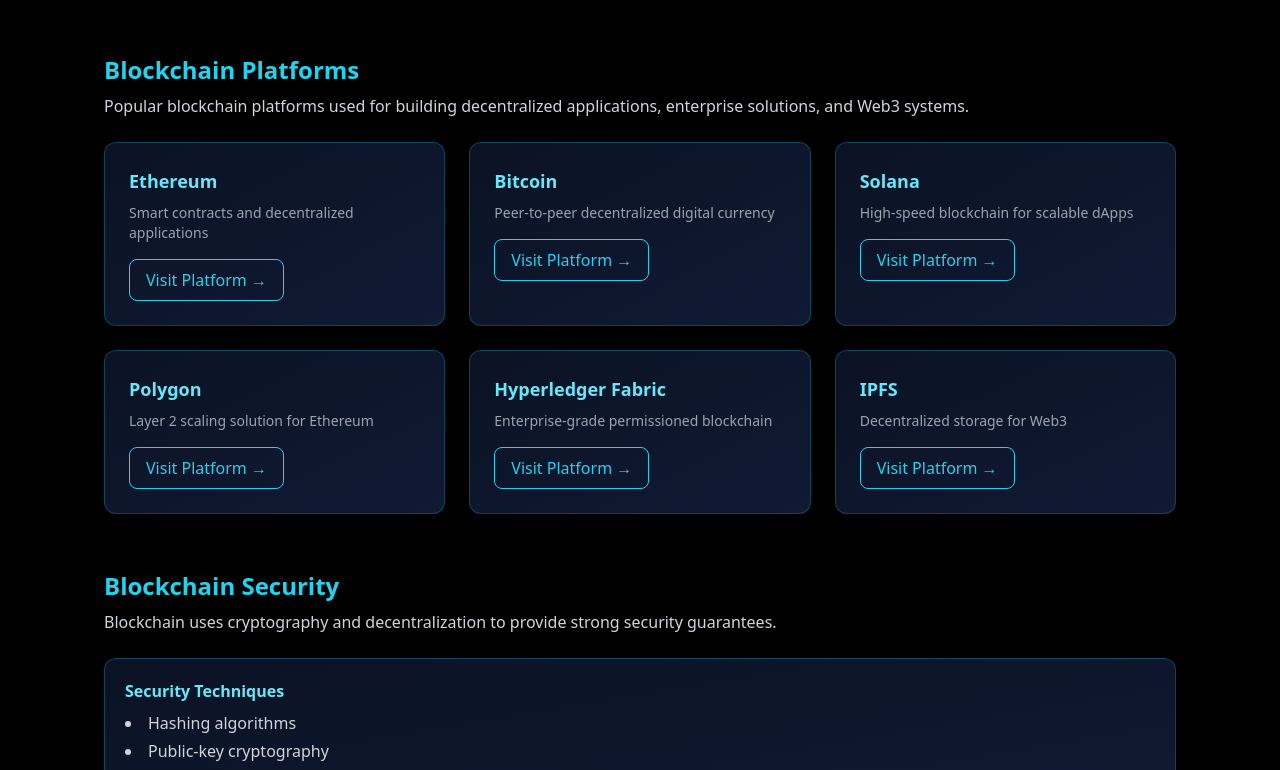
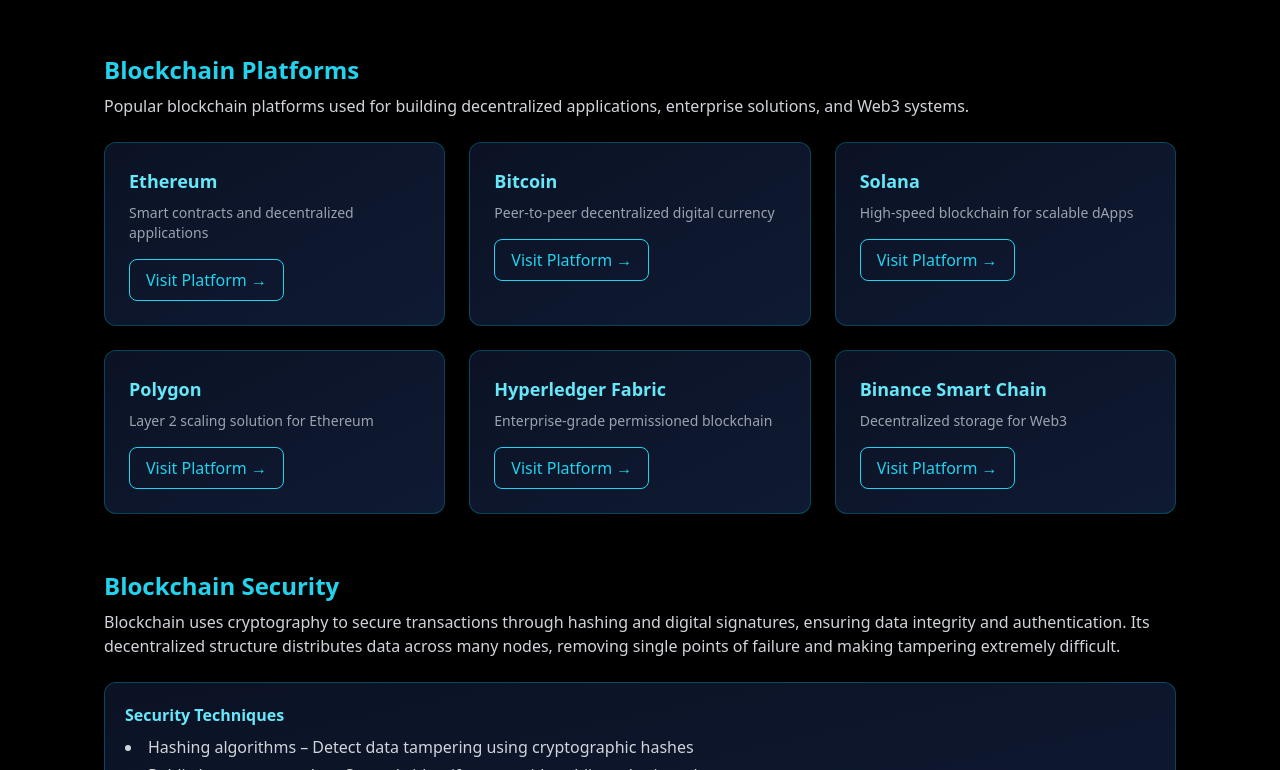
Before and after one commit to RushilVarade1405/Cyber-RYT2, a React (Create React App) app: page /blockchain in a window 1280 px wide. Shown: the part 2030-2800 px from the top of the page. Built offline with nearby package versions, Linux system fonts and the light colour scheme.

Commit message:
BC update

```diff
--- a/src/components/Navbar.tsx
+++ b/src/components/Navbar.tsx
@@ -18,7 +18,7 @@
   const [lastScrollY, setLastScrollY] = useState(0);
 
   /* ===============================
-     Scroll Hide / Show Navbar (Optimized)
+     Scroll Hide / Show Navbar
   =============================== */
   useEffect(() => {
     let ticking = false;
@@ -59,15 +59,13 @@
         transition-transform duration-300
         ${hidden ? "-translate-y-full" : "translate-y-0"}
       `}
-      style={{
-        paddingTop: "env(safe-area-inset-top)",
-      }}
+      style={{ paddingTop: "env(safe-area-inset-top)" }}
     >
       <div className="max-w-[1920px] mx-auto px-4 sm:px-6 md:px-8 lg:px-12">
-        <div className="grid grid-cols-3 items-center h-16">
+        {/* NAVBAR ROW */}
+        <div className="flex items-center h-16">
 
-          {/* LOGO */}
-          <div className="flex items-center">
+          {/* LOGO (LEFT) */}
           <NavLink
             to="/"
             className="text-cyan-400 font-extrabold text-lg tracking-widest
@@ -75,10 +73,9 @@
           >
             CYBER_WORLD
           </NavLink>
-          </div>
 
-          {/* DESKTOP LINKS */}
-          <div className="hidden md:flex justify-center gap-8 h-full">
+          {/* DESKTOP LINKS (CENTER) */}
+          <div className="hidden md:flex flex-1 justify-center gap-8 h-full">
             {links.map((link) => (
               <NavLink
                 key={link.path}
@@ -105,19 +102,27 @@
             ))}
           </div>
 
-          {/* MOBILE TOGGLE */}
-          <div className="flex justify-end md:hidden">
+          {/* HAMBURGER (RIGHT) */}
           <button
             aria-label="Toggle menu"
             aria-expanded={menuOpen}
             onClick={() => setMenuOpen(!menuOpen)}
-              className="w-10 h-10 flex flex-col justify-center items-center gap-1"
+            className="ml-auto md:hidden w-10 h-10
+            flex flex-col justify-center items-center gap-1"
           >
-              <span className={`h-[2px] w-6 bg-cyan-400 transition-transform ${menuOpen ? "rotate-45 translate-y-[6px]" : ""}`} />
-              <span className={`h-[2px] w-6 bg-cyan-400 transition-opacity ${menuOpen ? "opacity-0" : ""}`} />
-              <span className={`h-[2px] w-6 bg-cyan-400 transition-transform ${menuOpen ? "-rotate-45 -translate-y-[6px]" : ""}`} />
+            <span
+              className={`h-[2px] w-6 bg-cyan-400 transition-transform duration-300
+              ${menuOpen ? "rotate-45 translate-y-[6px]" : ""}`}
+            />
+            <span
+              className={`h-[2px] w-6 bg-cyan-400 transition-opacity duration-300
+              ${menuOpen ? "opacity-0" : ""}`}
+            />
+            <span
+              className={`h-[2px] w-6 bg-cyan-400 transition-transform duration-300
+              ${menuOpen ? "-rotate-45 -translate-y-[6px]" : ""}`}
+            />
           </button>
-          </div>
         </div>
       </div>
 
--- a/src/data/blockchain.ts
+++ b/src/data/blockchain.ts
@@ -141,9 +141,9 @@
         link: "https://www.hyperledger.org/use/fabric",
       },
       {
-        name: "IPFS",
+        name: "Binance Smart Chain",
         description: "Decentralized storage for Web3",
-        link: "https://ipfs.io",
+        link: "https://www.bnbchain.org/en/bnb-smart-chain",
       },
     ],
   },
@@ -154,16 +154,19 @@
   {
     title: "Blockchain Security",
     description:
-      "Blockchain uses cryptography and decentralization to provide strong security guarantees.",
+      "Blockchain uses cryptography to secure transactions through hashing and digital signatures, ensuring data integrity and authentication. Its decentralized structure distributes data across many nodes, removing single points of failure and making tampering extremely difficult.",
     sections: [
       {
         heading: "Security Techniques",
-        points: [
-          "Hashing algorithms",
-          "Public-key cryptography",
-          "Digital signatures",
-          "Decentralized validation",
-        ],
+points: [
+  "Hashing algorithms – Detect data tampering using cryptographic hashes",
+  "Public-key cryptography – Securely identify users with public and private keys",
+  "Digital signatures – Verify transaction authenticity and integrity",
+  "Decentralized validation – Multiple nodes verify transactions, not a central authority",
+  "Immutability of data – Once recorded, data cannot be altered or deleted",
+  "Consensus mechanisms – Network agreement ensures only valid transactions are added",
+],
+
       },
     ],
   },
@@ -174,16 +177,18 @@
   {
     title: "Future of Blockchain",
     description:
-      "Blockchain is evolving rapidly and is expected to transform digital systems.",
+      "Blockchain is evolving rapidly with continuous advancements in scalability, security, and interoperability. It is expected to transform digital systems by enabling transparent, secure, and decentralized solutions across finance, governance, supply chains, healthcare, and many other sectors.",
     sections: [
       {
         heading: "Emerging Trends",
-        points: [
-          "Web3 and decentralized internet",
-          "Blockchain interoperability",
-          "Central Bank Digital Currencies (CBDCs)",
-          "Enterprise blockchain adoption",
-        ],
+points: [
+  "Web3 and decentralized internet – Enables users to own data and interact without relying on centralized platforms",
+  "Blockchain interoperability – Allows different blockchains to communicate and share data seamlessly",
+  "Central Bank Digital Currencies (CBDCs) – Government-backed digital currencies using blockchain for secure transactions",
+  "Enterprise blockchain adoption – Businesses use blockchain to improve transparency, security, and efficiency",
+  "Smart contract automation – Self-executing contracts reduce intermediaries and operational costs",
+  "Tokenization of assets – Real-world assets like land and stocks can be digitally represented on blockchain",
+],
       },
     ],
   },
--- a/src/pages/Blockchain.tsx
+++ b/src/pages/Blockchain.tsx
@@ -68,6 +68,7 @@
                     Visit Platform →
                   </a>
                 </div>
+
               ))}
             </div>
           )}
--- a/src/pages/Home.tsx
+++ b/src/pages/Home.tsx
@@ -1,4 +1,5 @@
 import { Link } from "react-router-dom";
+
 
 export default function Home() {
   return (
@@ -49,15 +50,18 @@
       {/* ===============================
           LEARNING SECTIONS
       =============================== */}
+
       <div className="grid gap-8 grid-cols-1 sm:grid-cols-2 lg:grid-cols-3">
         {[
           {
             title: "🐧 Linux",
             text: "Learn Linux fundamentals step by step. Understand essential commands, file systems, permissions, and how Linux is used in real-world environments.",
+            path: "/linux",
           },
           {
             title: "🛠️ Cyber Tools",
             text: "Get hands-on knowledge of popular cybersecurity tools such as Nmap, Burp Suite, Metasploit, and Wireshark, explained in an easy-to-follow way.",
+            path: "/tools",
           },
           {
             title: "⚖️ Cyber Laws",
--- a/src/styles/global.css
+++ b/src/styles/global.css
@@ -1,22 +1,122 @@
 @tailwind base;
 @tailwind components;
 @tailwind utilities;
-@import url('https://fonts.googleapis.com/css2?family=Inter:wght@400;600&display=swap');
-@import url('https://fonts.googleapis.com/css2?family=Inter:wght@400;600&display=swap');
 
+/* ===============================
+   FONT IMPORT
+================================ */
+@import url("https://fonts.googleapis.com/css2?family=Inter:wght@400;500;600;700&display=swap");
 
-/* optional global tweaks */
-html, body {
-  background-color: #020617;
+/* ===============================
+   CSS VARIABLES (THEME SAFE)
+================================ */
+:root {
+  --bg-main: #020617;
+  --text-main: #e5e7eb;
+  --text-muted: #9ca3af;
+  --border-subtle: rgba(255, 255, 255, 0.08);
+}
+
+/* ===============================
+   GLOBAL RESET & BASE
+================================ */
+*,
+*::before,
+*::after {
+  box-sizing: border-box;
+}
+
+html {
+  scroll-behavior: smooth;
+  -webkit-text-size-adjust: 100%;
 }
 
 body {
-  background: var(--bg);
+  margin: 0;
+  min-height: 100vh;
+  background-color: var(--bg-main);
   color: var(--text-main);
-  font-family: 'Inter', system-ui, sans-serif;
+  font-family: "Inter", system-ui, -apple-system, BlinkMacSystemFont, sans-serif;
   font-weight: 400;
+  line-height: 1.6;
+  text-rendering: optimizeLegibility;
+  -webkit-font-smoothing: antialiased;
 }
 
-h1, h2, h3, button {
+/* ===============================
+   TYPOGRAPHY
+================================ */
+h1,
+h2,
+h3,
+h4,
+h5,
+h6,
+button {
   font-weight: 600;
+  line-height: 1.25;
 }
+
+p {
+  color: var(--text-muted);
+  max-width: 70ch;
+}
+
+/* ===============================
+   MEDIA & IMAGES
+================================ */
+img,
+video {
+  max-width: 100%;
+  height: auto;
+  display: block;
+}
+
+/* ===============================
+   LINKS & INTERACTIONS
+================================ */
+a {
+  color: inherit;
+  text-decoration: none;
+}
+
+button {
+  cursor: pointer;
+  touch-action: manipulation;
+}
+
+/* ===============================
+   SCROLLBAR (DESKTOP ONLY)
+================================ */
+@media (min-width: 768px) {
+  ::-webkit-scrollbar {
+    width: 8px;
+  }
+
+  ::-webkit-scrollbar-thumb {
+    background: rgba(255, 255, 255, 0.15);
+    border-radius: 6px;
+  }
+
+  ::-webkit-scrollbar-thumb:hover {
+    background: rgba(255, 255, 255, 0.3);
+  }
+}
+
+/* ===============================
+   MOBILE OPTIMIZATION
+================================ */
+@media (max-width: 640px) {
+  body {
+    font-size: 15px;
+  }
+}
+
+/* ===============================
+   LARGE SCREEN OPTIMIZATION
+================================ */
+@media (min-width: 1536px) {
+  body {
+    font-size: 17px;
+  }
+}
```
Lines whose indentation alone changed are shown as unchanged.
